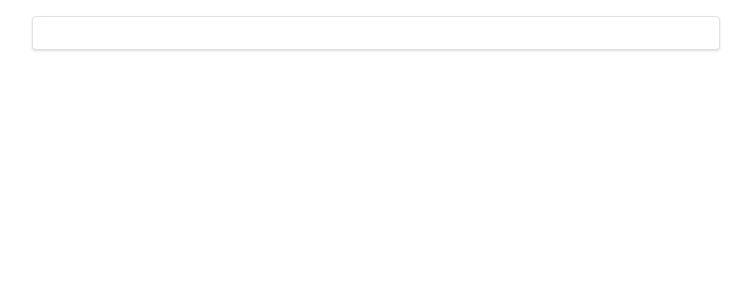
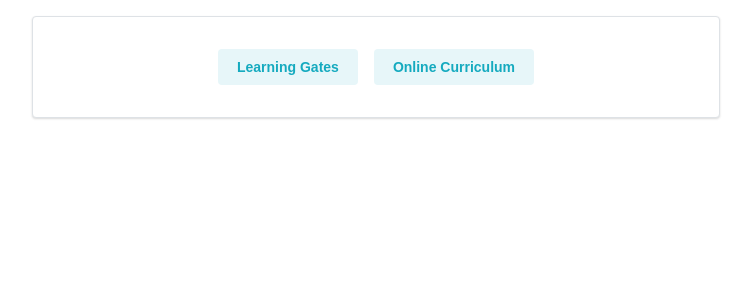
Before and after one commit to craftykate/mbtp-linker, a Next.js app: page / in a window 1280 px wide. Shown: the top 300 px of the page, without its empty margins (264-1015 px from the left). Built offline with nearby package versions, Linux system fonts and the light colour scheme.

Commit message:
Add quicklinks

```diff
--- a/app/page.tsx
+++ b/app/page.tsx
@@ -1,9 +1,12 @@
 import { Container, Paper } from "@mantine/core";
+import QuickLinks from "@/components/quick-links/QuickLinks";
 
 export default function Home() {
   return (
     <Container size="sm" mt="md">
-      <Paper shadow="xs" mb="md" p="md" withBorder></Paper>
+      <Paper shadow="xs" mb="md" p="md" withBorder>
+        <QuickLinks />
+      </Paper>
     </Container>
   );
 }
--- /dev/null
+++ b/components/quick-links/QuickLinks.tsx
@@ -0,0 +1,26 @@
+"use client";
+
+import { Button, Flex } from "@mantine/core";
+
+export default function QuickLinks() {
+  return (
+    <Flex justify="center" gap="md" my="md">
+      <Button
+        variant="light"
+        onClick={() =>
+          window.open("https://www.movingbeyondthepage.com/learning-gate/")
+        }
+      >
+        Learning Gates
+      </Button>
+      <Button
+        variant="light"
+        onClick={() =>
+          window.open("https://www.movingbeyondthepage.com/online/")
+        }
+      >
+        Online Curriculum
+      </Button>
+    </Flex>
+  );
+}
```
